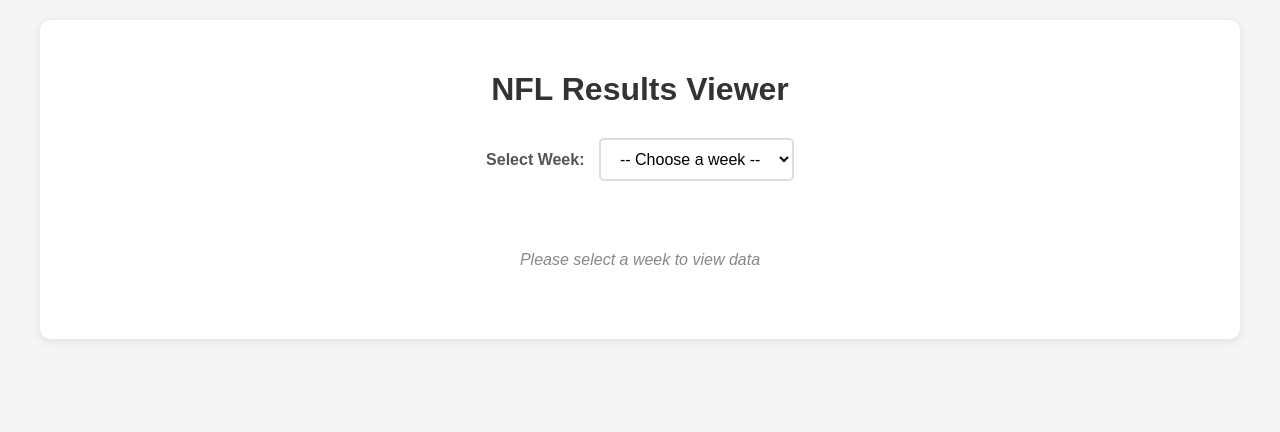
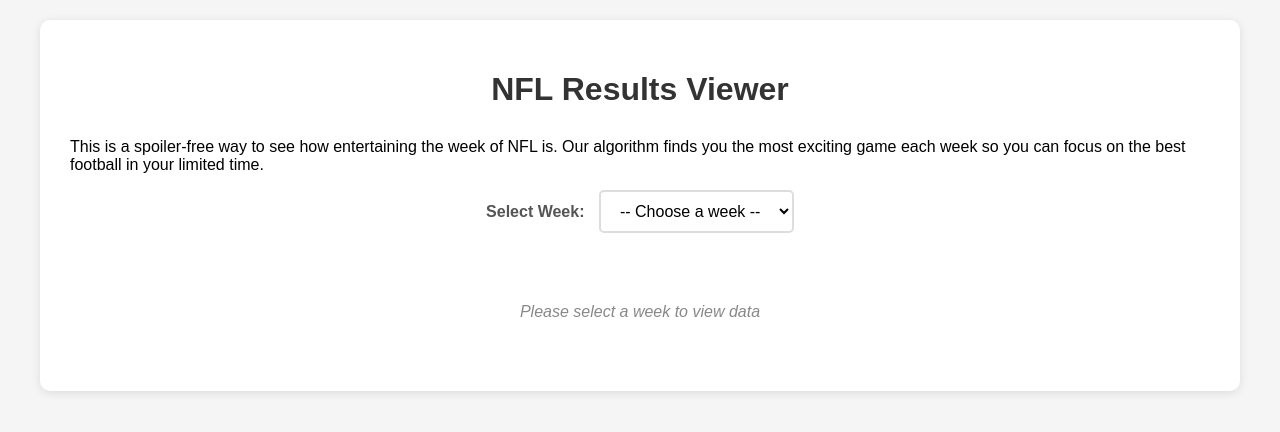
Before and after one commit to BenHof1/NFL_data_test, a plain HTML site: page index.html in a window 1280 px wide. Drawn offline with Linux system fonts and the light colour scheme.

Commit message:
Update index.html

```diff
--- a/index.html
+++ b/index.html
@@ -8,7 +8,12 @@
 <body>
     <div class="container">
         <h1>NFL Results Viewer</h1>
+        <p>
+            This is a spoiler-free way to see how entertaining the week of NFL is.
+            Our algorithm finds you the most exciting game each week so you can focus
+            on the best football in your limited time.
 
+        </p>
         <div class="controls">
             <label for="weekSelect">Select Week:</label>
             <select id="weekSelect">
```
